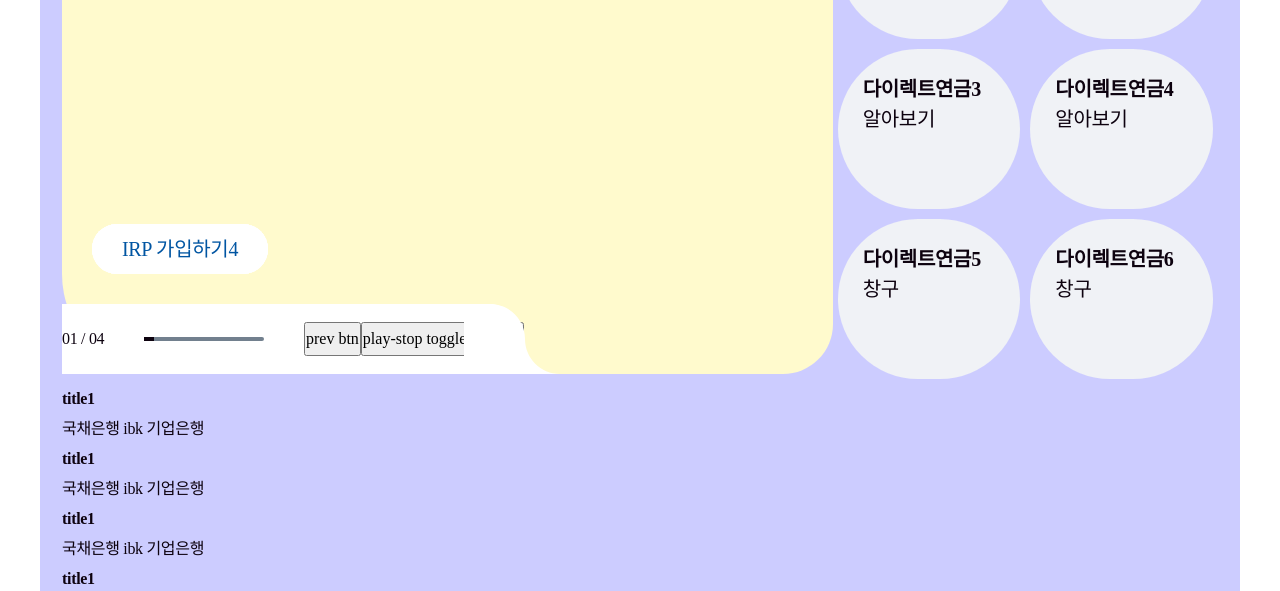
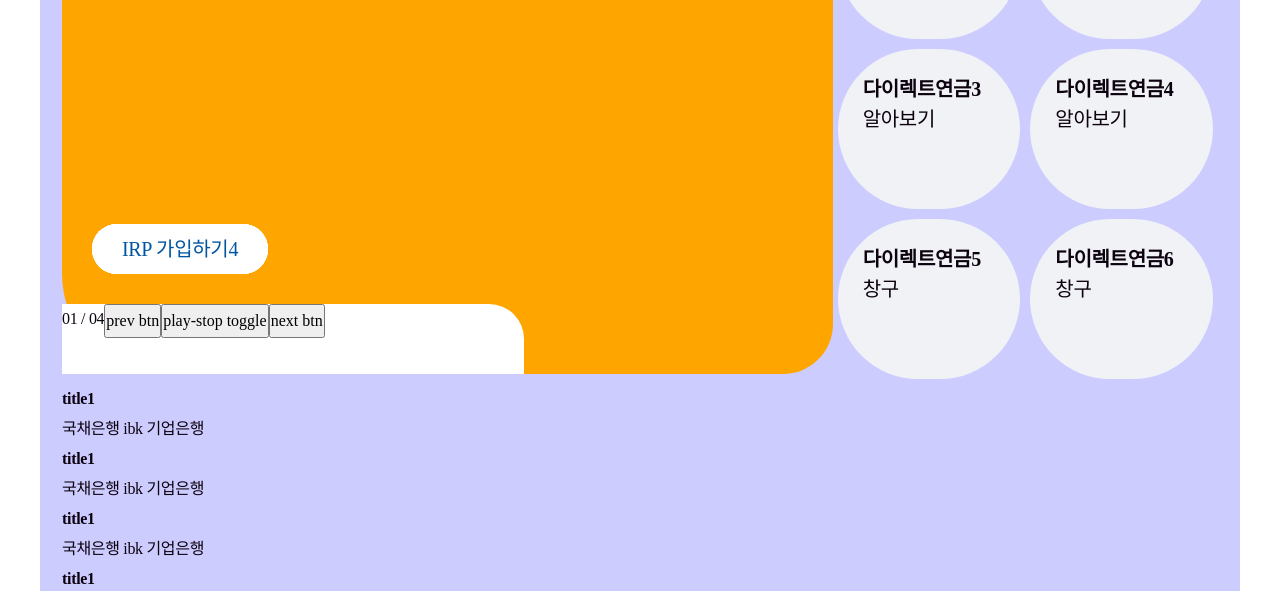
Before and after one commit to tteia/ibki-test, a plain HTML site: page index.html in a window 1280 px wide. Shown: the part 206-797 px from the top of the page. Drawn offline with Linux system fonts and the light colour scheme; files whose address does not match are found by name; a web font is replaced by a local one.

```diff
--- a/css/style.css
+++ b/css/style.css
@@ -139,7 +139,7 @@
             width: calc(100% / 3 * 2);
             .cm-slider-wrap{
                 position: relative;
-                background-color: lemonchiffon;
+                background-color: orange;
                 border-radius: 5rem 5rem 5rem 10rem;
                 min-height: 500px;
                 height: 50rem;
@@ -192,36 +192,9 @@
                     bottom: 0;
                     width: 60%;
                     height: 7rem;
-                    justify-content: space-between;
-                    align-items: center;
-                    .bar-wrap{
-                        width: 12rem;
-                        height: 0.4rem;
-                        border-radius: 2rem;
-                        background-color: var(--secondary-color);
-
-                        .progress-bar{
-                            display: block;
-                            width: 10px;
-                            height: inherit;
-                            background-color: #0d020f;
-
-                        }
-                    }
                     ul{
                         display: flex;
                     }
-                }
-                .control-btn-wrap::before{
-                    content: "";
-                    display: block;
-                    width: 10rem;
-                    height: 7.2rem;
-                    background: url(../images/deco_banner.svg) no-repeat;
-                    background-size: 100%;
-                    position: absolute;
-                    right: -4rem;
-                    bottom: -0.2rem;
                 }
             }
         }
```
Also changed, not shown: 1 other file.
